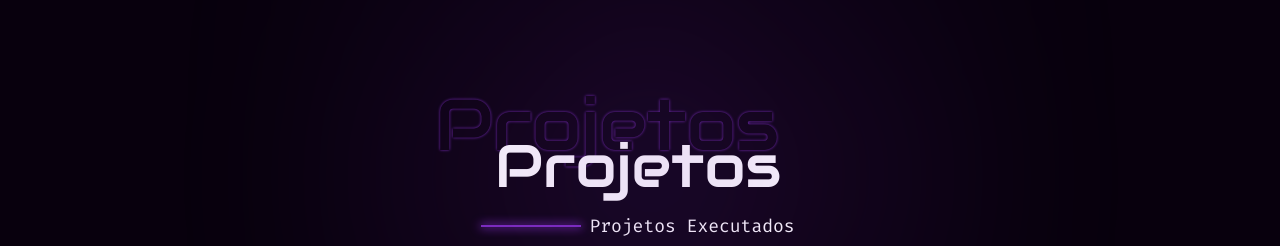
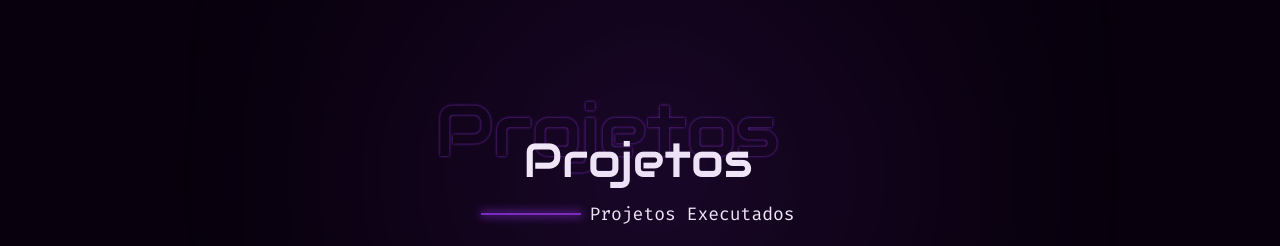
Before and after one commit to mateusdev7/mateusdev, a React (Vite) app: page / in a window 1280 px wide. Shown: the part 1800-2046 px from the top of the page. Built offline with nearby package versions, Linux system fonts and the light colour scheme.

Commit message:
adjust intersection observer in project page

```diff
--- a/src/Components/Projetos.jsx
+++ b/src/Components/Projetos.jsx
@@ -36,11 +36,7 @@ const Projetos = () => {
       className={`maxWidth pt-[60px] pb-[80px] sm:pt-[60px] sm:pb-[100px] ${styles.containerProjetos}`}
     >
       <aside>
-        <ul
-          className={`${
-            projectIsVisible ? styles.listPagesActives : ""
-          } min-[700px]:flex flex-col gap-8 ml-4`}
-        >
+        <ul className={`${projectIsVisible ? styles.listPagesActives : ""}`}>
           <a
             href="#inicio"
             className="bg-yellowColor h-3 w-3 lg:w-4 lg:h-4 rounded-full"
@@ -75,7 +71,11 @@ const Projetos = () => {
       </aside>
       <section className="pt-10 flex flex-col items-center w-full">
         <div className={`${projectIsVisible ? styles.containerTitle : ""}`}>
-          <h1 className="font-audioWide text-4xl sm:text-5xl lg:text-6xl text-whiteColor text-center">
+          <h1
+            className={`${
+              projectIsVisible ? styles.titleProject : ""
+            } sm:text-5xl lg:text-6xl`}
+          >
             Projetos
           </h1>
           <div className={`${projectIsVisible ? styles.blurEffect : ""}`} />
--- a/src/styles/Projetos.module.scss
+++ b/src/styles/Projetos.module.scss
@@ -7,13 +7,14 @@
 
 .containerTitle {
   position: relative;
-  & h1 {
+  & .titleProject {
     opacity: 0;
-    animation-name: showContentToptoBottom;
-    animation-delay: 1s;
-    animation-duration: 1s;
-    animation-fill-mode: forwards;
-    animation-timing-function: linear;
+    animation: showContentToptoBottom 1s linear 1s forwards;
+    font-family: "Audiowide", cursive;
+    font-size: 2.25rem;
+    line-height: 2.5rem;
+    color: #ffffff;
+    text-align: center;
   }
   .backgroundText {
     position: absolute;
@@ -23,11 +24,7 @@
     text-shadow: 0 0 3px #7b2cbf;
     z-index: -1;
     opacity: 0;
-    animation-name: showContentToptoBottom;
-    animation-delay: 1s;
-    animation-duration: 1.5s;
-    animation-fill-mode: forwards;
-    animation-timing-function: linear;
+    animation: showContentToptoBottom 1.5s linear 1s forwards;
   }
   .blurEffect {
     width: 200px;
@@ -37,11 +34,7 @@
     left: 70px;
     border-radius: 100%;
     filter: blur(150px);
-    animation-name: showBlur;
-    animation-delay: 1s;
-    animation-duration: 1s;
-    animation-fill-mode: forwards;
-    animation-timing-function: linear;
+    animation: showBlur 1s linear 1s forwards;
     z-index: 1;
   }
   .subTitle {
@@ -50,11 +43,7 @@
     align-items: center;
     gap: 8px;
     opacity: 0;
-    animation-name: showContentRightToLeft;
-    animation-delay: 1.5s;
-    animation-duration: 1.5s;
-    animation-fill-mode: forwards;
-    animation-timing-function: linear;
+    animation: showContentRightToLeft 1.5s linear 1.5s forwards;
     &::before {
       content: "";
       width: 100px;
@@ -63,13 +52,16 @@
       background: #7b2cbf;
       box-shadow: 0px 0px 10px 1px #7b2cbf;
       opacity: 0;
-      animation-name: showContentLeftToRight;
-      animation-delay: 1s;
-      animation-duration: 1s;
-      animation-fill-mode: forwards;
-      animation-timing-function: linear;
+      animation: showContentLeftToRight 1s linear 1s forwards;
     }
   }
+}
+
+.listPagesActives {
+  display: flex;
+  flex-direction: column;
+  gap: 2rem;
+  margin-left: 1rem;
 }
 
 .listPagesActives a:nth-child(3) {
@@ -78,29 +70,17 @@
 
 .listPagesActives a:nth-child(1) {
   opacity: 0;
-  animation-name: showBall;
-  animation-delay: 0.5s;
-  animation-duration: 0.5s;
-  animation-fill-mode: forwards;
-  animation-timing-function: linear;
+  animation: showBall 0.5s linear 0.5s forwards;
 }
 
 .listPagesActives a:nth-child(2) {
   opacity: 0;
-  animation-name: showBall;
-  animation-delay: 0.7s;
-  animation-duration: 0.7s;
-  animation-fill-mode: forwards;
-  animation-timing-function: linear;
+  animation: showBall 0.7s linear 0.7s forwards;
 }
 
 .listPagesActives a:nth-child(3) {
   opacity: 0;
-  animation-name: showBall;
-  animation-delay: 1s;
-  animation-duration: 1s;
-  animation-fill-mode: forwards;
-  animation-timing-function: linear;
+  animation: showBall 1s linear 1s forwards;
   box-shadow: 0px 0px 4px 3px #7a2cbf81;
   &::after {
     content: "";
@@ -112,83 +92,51 @@
     border: 1px solid transparent;
     border-radius: 50%;
     padding: 12px;
-    animation-name: showBorder;
-    animation-delay: 3s;
-    animation-duration: 3s;
-    animation-fill-mode: forwards;
-    animation-timing-function: linear;
+    animation: showBorder 1s linear 2.5s forwards;
   }
 }
 
 .listPagesActives a:nth-child(4) {
   opacity: 0;
-  animation-name: showBall;
-  animation-delay: 1.5s;
-  animation-duration: 1.5s;
-  animation-fill-mode: forwards;
-  animation-timing-function: linear;
+  animation: showBall 1.5s linear 1.5s forwards;
 }
 
 .listPagesActives a:nth-child(5) {
   opacity: 0;
-  animation-name: showBall;
-  animation-delay: 2s;
-  animation-duration: 2s;
-  animation-fill-mode: forwards;
-  animation-timing-function: linear;
+  animation: showBall 2s linear 2s forwards;
 }
 
 .rightAside {
   & h1,
   & li {
     opacity: 0;
-    animation-name: showContentToptoBottom;
-    animation-delay: 1s;
-    animation-duration: 1s;
-    animation-fill-mode: forwards;
-    animation-timing-function: linear;
+    animation: showContentToptoBottom 1s linear 1s forwards;
   }
 }
 
 .listProjects main:nth-child(1) {
   margin-bottom: 5rem;
   opacity: 0;
-  animation-name: showContentLeftToRight;
-  animation-delay: 1s;
-  animation-duration: 1s;
-  animation-fill-mode: forwards;
-  animation-timing-function: linear;
+  animation: showContentLeftToRight 1s linear 1s forwards;
 }
 
 .listProjects main:nth-child(2) {
   margin-top: 5rem;
   opacity: 0;
-  animation-name: showContentRightToLeft;
-  animation-delay: 1s;
-  animation-duration: 1s;
-  animation-fill-mode: forwards;
-  animation-timing-function: linear;
+  animation: showContentRightToLeft 1s linear 1s forwards;
 }
 
 .listProjects main:nth-child(3) {
   margin-top: 1rem;
   margin-bottom: 2rem;
   opacity: 0;
-  animation-name: showContentLeftToRight;
-  animation-delay: 1.3s;
-  animation-duration: 1.3s;
-  animation-fill-mode: forwards;
-  animation-timing-function: linear;
+  animation: showContentLeftToRight 1.3s linear 1.3s forwards;
 }
 
 .listProjects main:nth-child(4) {
   margin-top: 5rem;
   opacity: 0;
-  animation-name: showContentRightToLeft;
-  animation-delay: 1.3s;
-  animation-duration: 1.3s;
-  animation-fill-mode: forwards;
-  animation-timing-function: linear;
+  animation: showContentRightToLeft 1.3s linear 1.3s forwards;
 }
 
 @media (max-width: 1022px) {
@@ -263,6 +211,24 @@
       height: 2px;
       margin-left: 8px;
       margin-right: 8px;
+    }
+  }
+}
+
+@media (min-width: 1024px) {
+  .containerTitle {
+    .titleProject {
+      font-size: 3rem;
+      line-height: 1;
+    }
+  }
+}
+
+@media (min-width: 640px) {
+  .containerTitle {
+    .titleProject {
+      font-size: 3rem;
+      line-height: 1;
     }
   }
 }
--- a/src/styles/Sobre.module.scss
+++ b/src/styles/Sobre.module.scss
@@ -7,7 +7,7 @@
 
 .titleAbout {
   font-family: Audiowide;
-  font-size: 3.75rem /* 60px */;
+  font-size: 3.75rem;
   line-height: 1;
   text-align: center;
   color: white;
@@ -98,20 +98,11 @@
 
 .listPagesActives a:nth-child(1) {
   opacity: 0;
-  animation-name: showBall;
-  animation-delay: 0.5s;
-  animation-duration: 0.5s;
-  animation-fill-mode: forwards;
-  animation-timing-function: linear;
+  animation: showBall 0.5s linear 0.5s forwards;
 }
 
 .listPagesActives a:nth-child(2) {
   opacity: 0;
-  // animation-name: showBall;
-  // animation-duration: 0.7s;
-  // animation-timing-function: linear;
-  // animation-delay: 0.7s;
-  // animation-fill-mode: forwards;
   animation: showBall 0.7s linear 0.7s forwards;
   box-shadow: 0px 0px 4px 3px #16db655f;
   &::after {
@@ -124,39 +115,23 @@
     border: 1px solid transparent;
     border-radius: 50%;
     padding: 12px;
-    animation-name: showBorder;
-    animation-delay: 3s;
-    animation-duration: 3s;
-    animation-fill-mode: forwards;
-    animation-timing-function: linear;
+    animation: showBorder 1s linear 2.5s forwards;
   }
 }
 
 .listPagesActives a:nth-child(3) {
   opacity: 0;
-  animation-name: showBall;
-  animation-delay: 1s;
-  animation-duration: 1s;
-  animation-fill-mode: forwards;
-  animation-timing-function: linear;
+  animation: showBall 1s linear 1s forwards;
 }
 
 .listPagesActives a:nth-child(4) {
   opacity: 0;
-  animation-name: showBall;
-  animation-delay: 1.5s;
-  animation-duration: 1.5s;
-  animation-fill-mode: forwards;
-  animation-timing-function: linear;
+  animation: showBall 1.5s linear 1.5s forwards;
 }
 
 .listPagesActives a:nth-child(5) {
   opacity: 0;
-  animation-name: showBall;
-  animation-delay: 2s;
-  animation-duration: 2s;
-  animation-fill-mode: forwards;
-  animation-timing-function: linear;
+  animation: showBall 2s linear 2s forwards;
 }
 
 .listSobre li {
```
